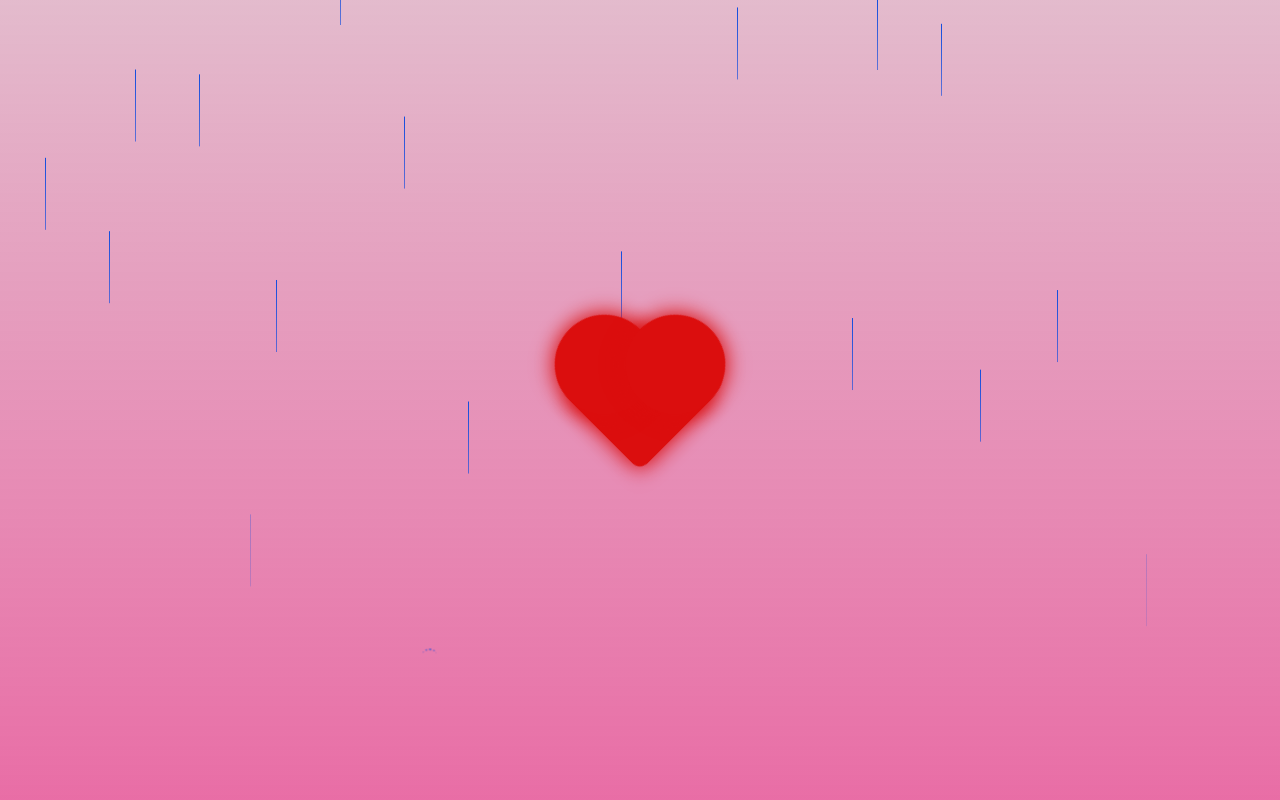
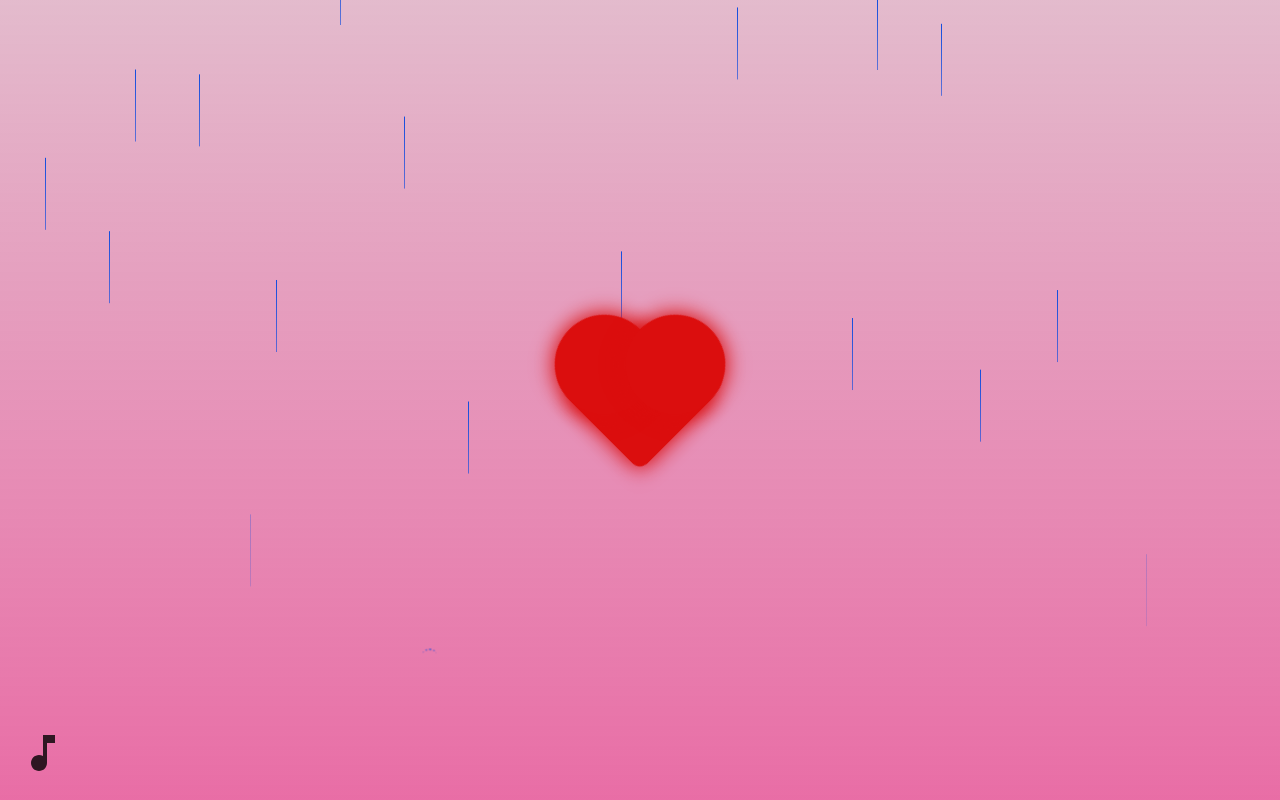
Before and after one commit to USSDlover/i-love-you, an Angular app: page / in a window 1280 px wide. Built offline with nearby package versions, Linux system fonts and the light colour scheme.

Commit message:
Make sounds play optionally v1.5.4

```diff
--- a/package.json
+++ b/package.json
@@ -1,6 +1,6 @@
 {
   "name": "i-love-you",
-  "version": "1.4.25",
+  "version": "1.5.4",
   "scripts": {
     "ng": "ng",
     "start": "ng serve",
--- a/src/app/rain/rain.component.scss
+++ b/src/app/rain/rain.component.scss
@@ -3,12 +3,10 @@
   left: 0;
   width: 100%;
   height: 100%;
-  //z-index: 2;
 }
 
 .rain.back-row {
   display: none;
-  //z-index: 1;
   bottom: 60px;
   opacity: 0.5;
 }
--- a/src/app/sounds/sounds.component.html
+++ b/src/app/sounds/sounds.component.html
@@ -1,19 +1,24 @@
 <div class="sounds">
+  <div (click)="onPlaySounds()" class="controls">
+    <svg *ngIf="played" xmlns="http://www.w3.org/2000/svg" viewBox="0 0 24 24" fill="black" width="48px" height="48px"><path d="M0 0h24v24H0z" fill="none"/><path d="M4.27 3L3 4.27l9 9v.28c-.59-.34-1.27-.55-2-.55-2.21 0-4 1.79-4 4s1.79 4 4 4 4-1.79 4-4v-1.73L19.73 21 21 19.73 4.27 3zM14 7h4V3h-6v5.18l2 2z"/></svg>
+    <svg *ngIf="!played" xmlns="http://www.w3.org/2000/svg" viewBox="0 0 24 24" fill="black" width="48px" height="48px"><path d="M0 0h24v24H0z" fill="none"/><path d="M12 3v10.55c-.59-.34-1.27-.55-2-.55-2.21 0-4 1.79-4 4s1.79 4 4 4 4-1.79 4-4V7h4V3h-6z"/></svg>
+  </div>
   <audio
+    #relaxing
     loop
-    autoplay
     [volume]="0.8"
     src="assets/sounds/relaxing.mp3">
   </audio>
   <audio
+    #heartBeat
     loop
-    autoplay
     [volume]="0.8"
     src="assets/sounds/heartbeat.mp3">
   </audio>
   <audio
     #iLoveYou
-    [volume]="0.84"
+    (ended)="onSaidILoveYou()"
+    [volume]="1"
     src="assets/sounds/iLoveYou.m4a">
   </audio>
 </div>
--- a/src/app/sounds/sounds.component.scss
+++ b/src/app/sounds/sounds.component.scss
@@ -1,6 +1,9 @@
 .sounds {
   position: absolute;
-  left: 50%;
-  right: 50%;
-  bottom: 30px;
+  left: 1.2rem;
+  bottom: 1.2rem;
+  outline-color: rgba(0,0,0,0);
+  svg {
+    opacity: .8;
+  }
 }
--- a/src/app/sounds/sounds.component.ts
+++ b/src/app/sounds/sounds.component.ts
@@ -1,5 +1,6 @@
 import {Component, Input, OnInit, EventEmitter, OnDestroy, ViewChild, ElementRef} from '@angular/core';
-import {Subscription} from 'rxjs';
+import {interval, of, Subscription} from 'rxjs';
+import {takeUntil} from 'rxjs/operators';
 
 @Component({
   selector: 'app-sounds',
@@ -9,8 +10,12 @@ import {Subscription} from 'rxjs';
 export class SoundsComponent implements OnInit, OnDestroy {
   @Input() sayILoveYou = new EventEmitter();
   @ViewChild('iLoveYou', {static: true}) iLoveYou: ElementRef;
+  @ViewChild('relaxing', {static: true}) relaxing: ElementRef;
+  @ViewChild('heartBeat', {static: true}) heartBeat: ElementRef;
 
   private iLoveYouSub: Subscription;
+
+  played: boolean;
 
   constructor() { }
 
@@ -21,10 +26,48 @@ export class SoundsComponent implements OnInit, OnDestroy {
   }
 
   ngOnInit(): void {
-    this.sayILoveYou
+    this.onSayILoveYou();
+  }
+
+  onPlaySounds(): void {
+    if (!this.played) {
+      this.relaxing.nativeElement.play();
+      this.heartBeat.nativeElement.play();
+    } else {
+      this.relaxing.nativeElement.pause();
+      this.heartBeat.nativeElement.pause();
+    }
+
+    this.played = !this.played;
+  }
+
+  onSaidILoveYou(): void {
+    this.relaxing.nativeElement.volume = .8;
+    this.heartBeat.nativeElement.volume = .8;
+  }
+
+  private onSayILoveYou(): void {
+    this.iLoveYouSub = this.sayILoveYou
       .subscribe(() => {
+        this.relaxing.nativeElement.volume = .2;
+        this.heartBeat.nativeElement.volume = .2;
         this.iLoveYou.nativeElement.play();
-        console.log('say i love you');
+      });
+  }
+
+  // FIXME
+  private changeVolumeSmoothly(from: number, to: number): void {
+    let currVal = from;
+    interval(450)
+      .pipe(takeUntil(of(currVal = to)))
+      .subscribe(() => {
+        if (from < to) {
+          currVal += 0.1;
+        } else {
+          currVal -= 0.1;
+        }
+        this.relaxing.nativeElement.volume = currVal;
+        this.heartBeat.nativeElement.volume = currVal;
       });
   }
 
```
